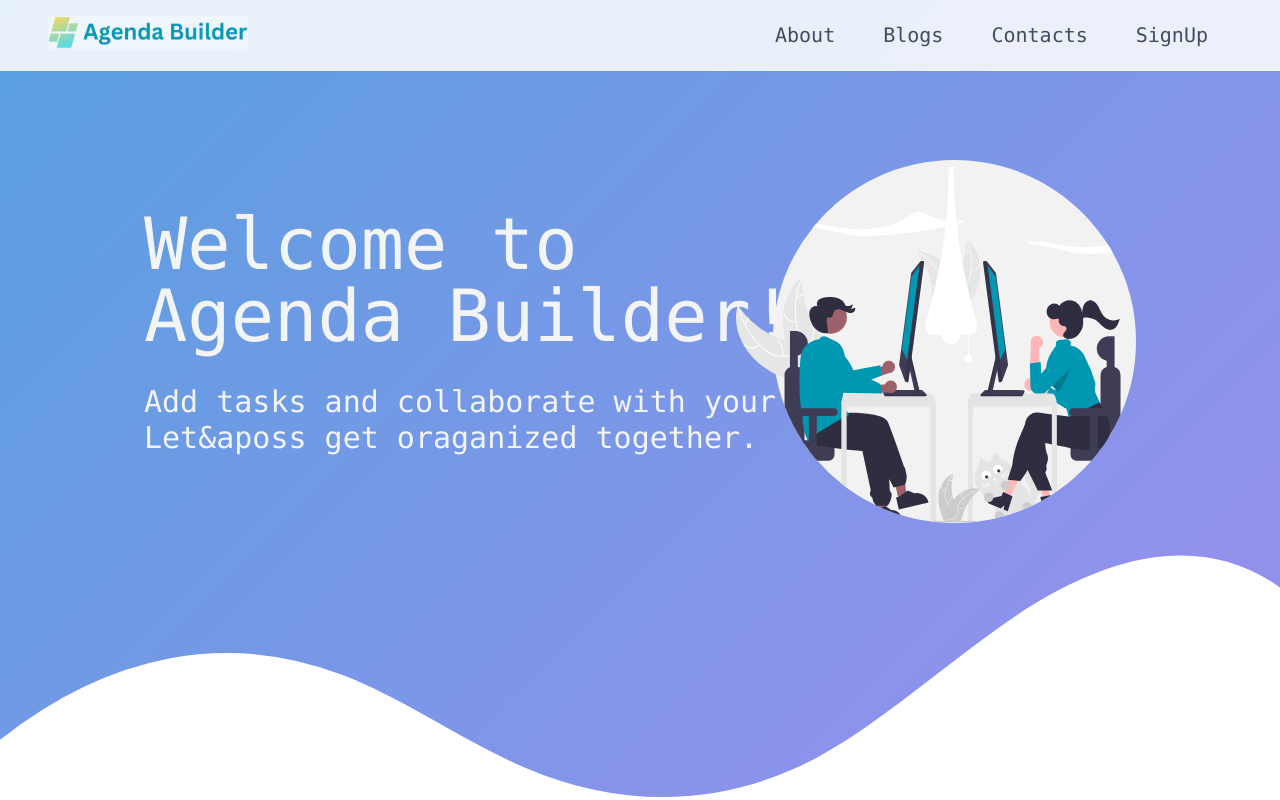
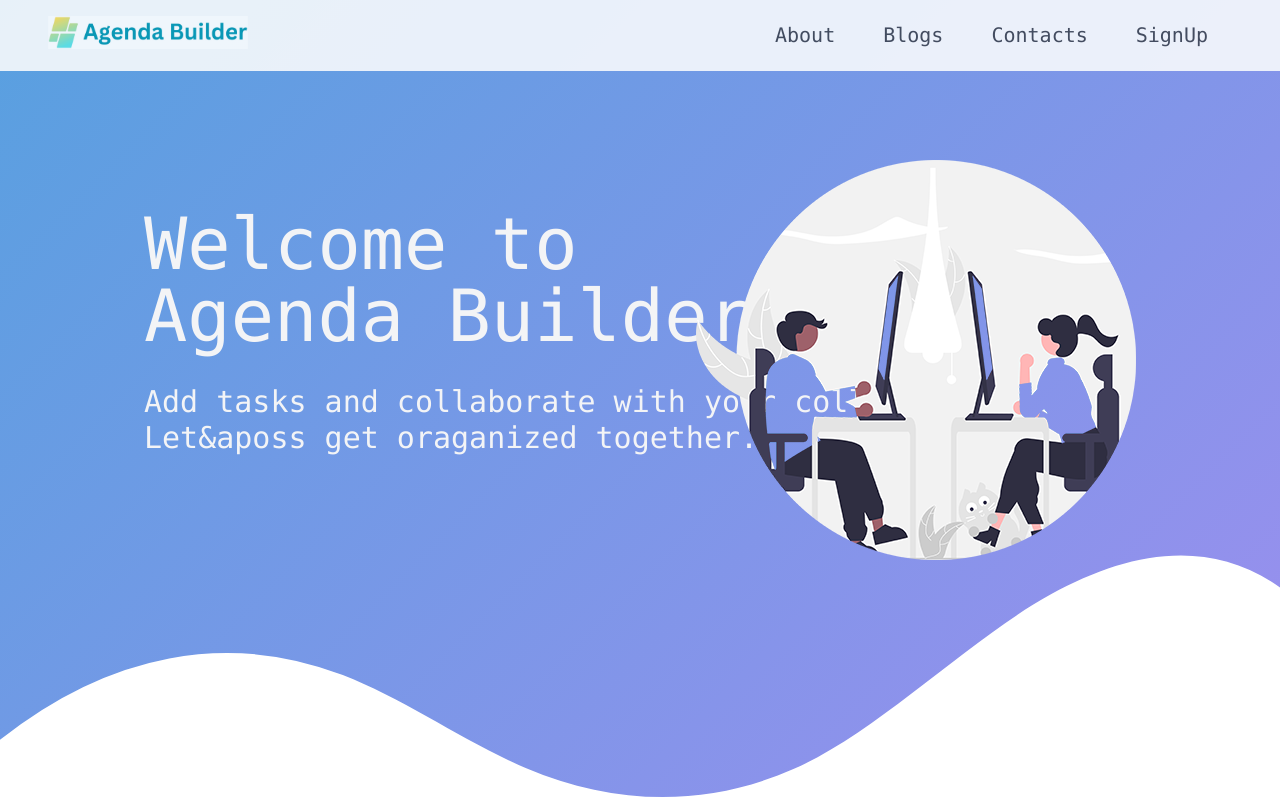
Before and after one commit to srshah27/agenda-builder, a Next.js app: page /landing in a window 1280 px wide. Built offline with nearby package versions, Linux system fonts and the light colour scheme.

Commit message:
erroralert update, track image update

```diff
--- a/src/components/ErrorAlert.js
+++ b/src/components/ErrorAlert.js
@@ -1,6 +1,6 @@
 import React from 'react'
 
-const ErrorAlert = () => {
+const ErrorAlert = ({message}) => {
   return (
     <div className="alert alert-error shadow-lg w-[20vw] absolute bottom-16 left-16">
       <div>
@@ -17,7 +17,7 @@ const ErrorAlert = () => {
             d="M10 14l2-2m0 0l2-2m-2 2l-2-2m2 2l2 2m7-2a9 9 0 11-18 0 9 9 0 0118 0z"
           />
         </svg>
-        <span className=''>Error! Task failed successfully.</span>
+        <span className=''>{ message }</span>
       </div>
     </div>
   )
--- a/src/components/Hero.js
+++ b/src/components/Hero.js
@@ -13,9 +13,10 @@ function Hero() {
         <div className="md:pl-36 md:pt-52 pl-8 pt-48 text-gray-100 text-4xl md:text-7xl font-mono lg:text-justify text-center ">Welcome to <br/> Agenda Builder!</div>
         <div className="md:pl-36 pt-8 pl-8 text-gray-100  text-2xl md:text-3xl font-mono lg:text-justify text-center ">Add tasks and collaborate with your colleagues. <br/> Let&aposs get oraganized together.</div>
         <Image
-        src="/svg/track.svg"
+        src="/img/track.png"
+        alt='track'
         className=" absolute right-36 top-40 hidden md:hidden lg:block"
-        width={400}
+        width={440}
         height={400}
       />
 
@@ -23,6 +24,7 @@ function Hero() {
       {/* <div className='h-1/3'> */}
       <Image
         src="/svg/waves.svg"
+        alt='waves'
         className="absolute bottom-[-1px] left-0 scale-y-[-1]  w-full md:h-1/3  h-1/4 "
         width={100}
         height={100}
--- a/src/pages/login.js
+++ b/src/pages/login.js
@@ -132,7 +132,7 @@ function Login() {
             height={600}
           />
         </div>
-        <ErrorAlert />
+        {/* <ErrorAlert message='Task Failed Successfully' /> */}
       </div>
     </FormikProvider>
   )
```
Also changed, not shown: public/img/track.png (added), 1 other file (tests, documents, lock files or other folders).
